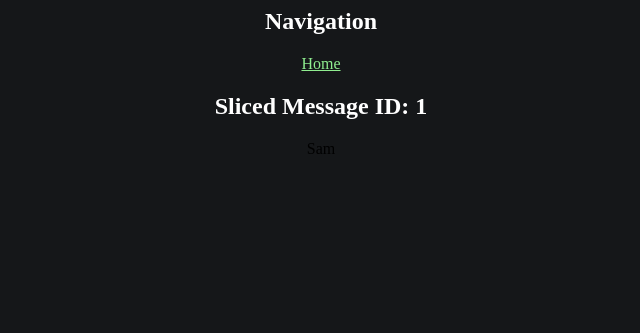
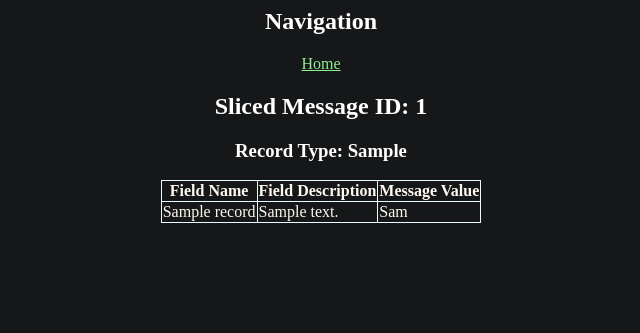
Before and after one commit to icefireturtle/legendparse, a Flask app: page /slicer/1 in a window 1280 px wide. Shown: the top 333 px of the page, without its empty margins (319-959 px from the left). Run offline with Flask 3, Linux system fonts and the light colour scheme; tables that the repository leaves empty hold one stand-in row (values such as "Sample post").

Commit message:
updated slicer script to import alchemy and prep, slicer template renders table by record type fields for the specific message being sliced/parsed, updated app to handle render and query filter

```diff
--- a/legendparse/app.py
+++ b/legendparse/app.py
@@ -90,8 +90,10 @@ def record():
 @app.route('/slicer/<int:id>')
 def sliced(id):
     message = Message.query.get_or_404(id)
+    record_type = message.record_type
+    records = Record.query.filter(Record.record_type==record_type)
     slice = slicer(message.message)
-    return render_template('slicer.html', message=message, slice=slice)
+    return render_template('slicer.html', message=message, slice=slice, records=records, record_type=record_type)
 
 @app.route('/delete/<int:id>')
 def delete_message(id):
--- a/legendparse/slice.py
+++ b/legendparse/slice.py
@@ -1,2 +1,4 @@
+from flask_sqlalchemy import SQLAlchemy
+
 def slicer(message):
     return message[:3]
--- a/legendparse/static/style.css
+++ b/legendparse/static/style.css
@@ -3,6 +3,10 @@ body {
 }
 
 h2 {
+    color: #FFFFFF;
+}
+
+h3 {
     color: #FFFFFF;
 }
 
--- a/legendparse/templates/slicer.html
+++ b/legendparse/templates/slicer.html
@@ -13,7 +13,23 @@
             </div>
             <div align="center">
             <h2>Sliced Message ID: {{message.id}}</h2>
-            <p>{{slice}}</p>
+            <h3>Record Type: {{record_type}}</h3>
+            <table>
+                <thead>
+                    <th>Field Name</th>
+                    <th>Field Description</th>
+                    <th>Message Value</th>
+                </thead>
+                <tbody>
+            {% for data in records %}
+                    <tr>
+                    <td>{{data.field_name}}</td>
+                    <td>{{data.field_description}}</td>
+                    <td>{{slice}}</td>
+                    </tr>
+            {% endfor %}
+            </tbody>
+            </table>
             </div>
         </div>
     </body>
```
